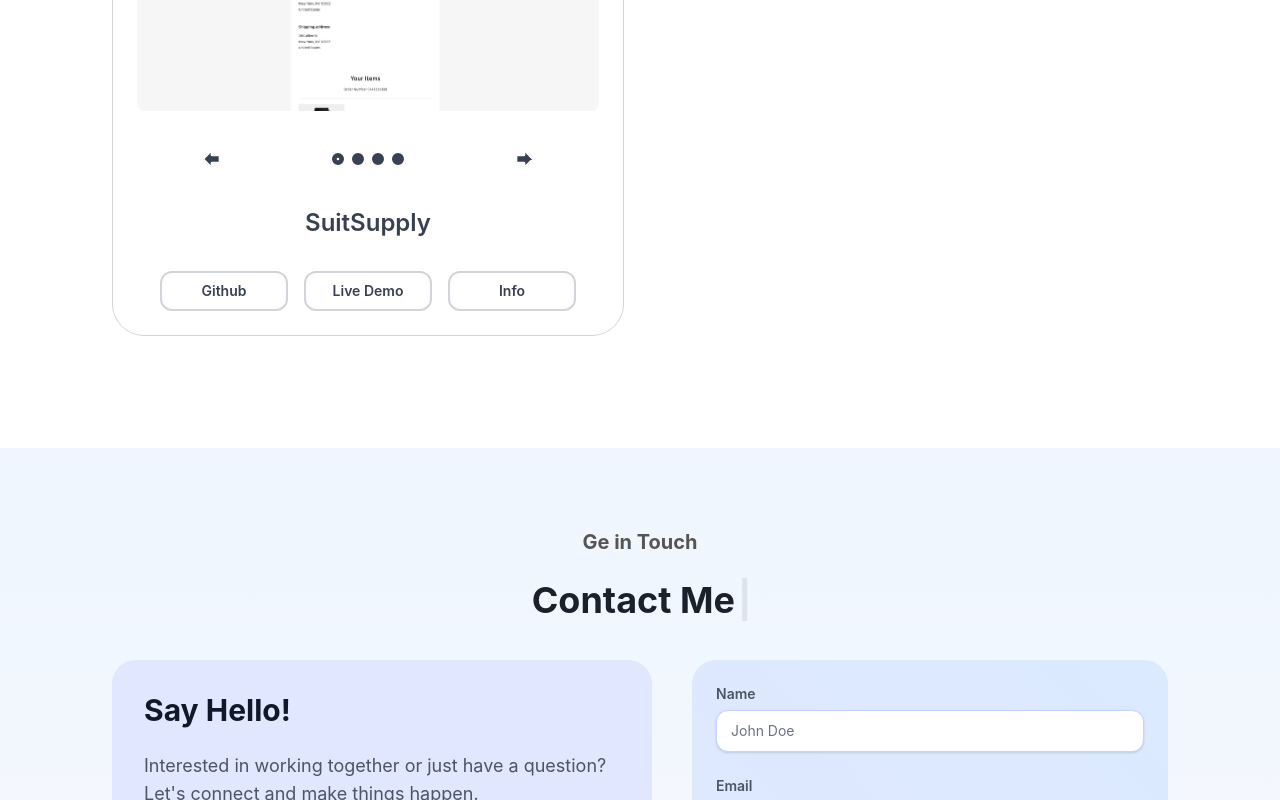
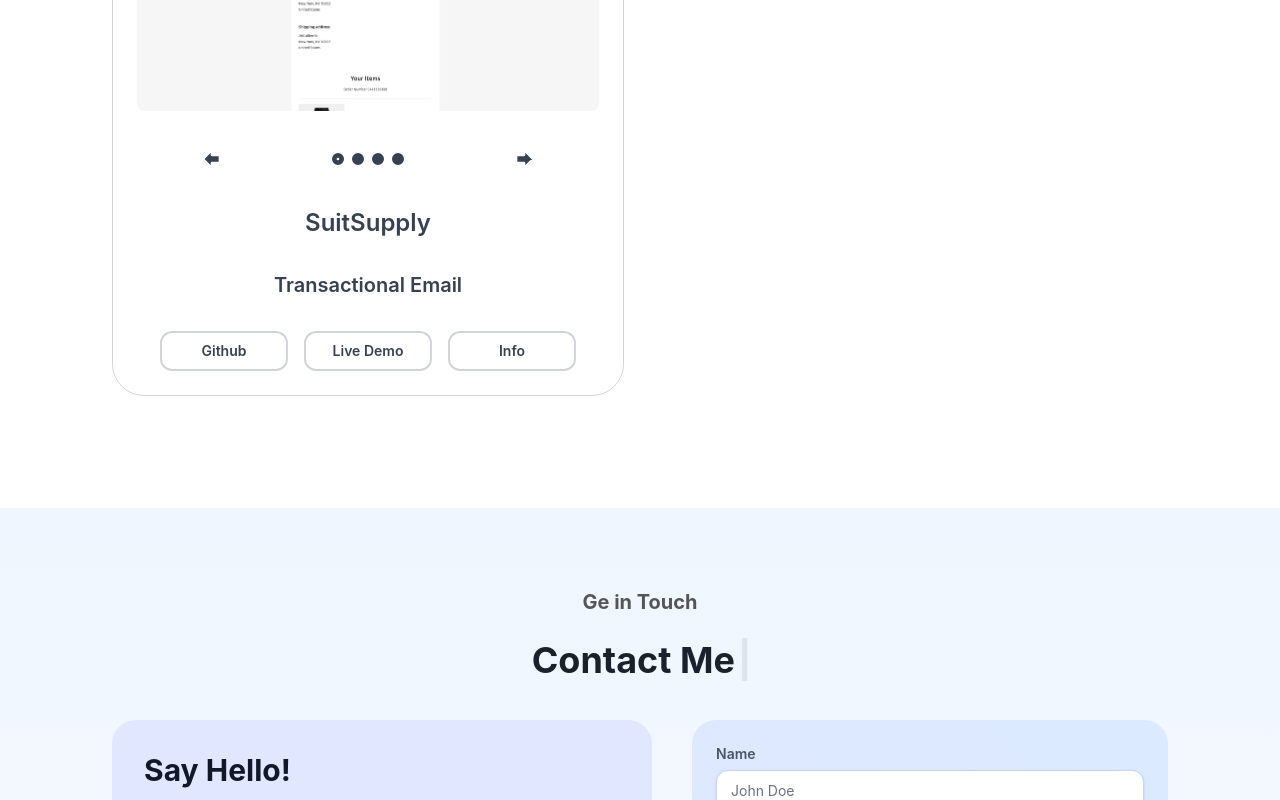
Before and after one commit to kulievdev/portfolio-website, a React (Vite) app: page / in a window 1280 px wide. Shown: the part 4960-5760 px from the top of the page. Built offline with nearby package versions, Linux system fonts and the light colour scheme.

Commit message:
Add email type

```diff
--- a/src/Pages/Projects/Project.tsx
+++ b/src/Pages/Projects/Project.tsx
@@ -21,6 +21,7 @@ type ProjectProps = {
   description: string;
   stacks: string[];
   category: string;
+  emailType?: string;
 };
 
 const Project: React.FC<ProjectProps> = ({
@@ -33,6 +34,7 @@ const Project: React.FC<ProjectProps> = ({
   description,
   stacks,
   category,
+  emailType,
 }) => {
   // const Component = window.innerWidth > 435 ? motion.div : "div";
 
@@ -146,6 +148,11 @@ const Project: React.FC<ProjectProps> = ({
             Password: {name.toLowerCase()}
           </h3>
         ) : null}
+        {category === "Email" ? (
+          <h3 className="mb-8 mt-4 text-xl font-semibold text-gray-700 desktop:text-2xl bigDesktop:text-4xl">
+            {emailType} Email
+          </h3>
+        ) : null}
         <div className="flex flex-wrap justify-center gap-4">
           {githubLink ? (
             <Cta
--- a/src/Pages/Projects/Projects.tsx
+++ b/src/Pages/Projects/Projects.tsx
@@ -42,6 +42,7 @@ const Projects: React.FC = () => {
                 description={project.description}
                 stacks={project.stacks}
                 category={project.category}
+                emailType={project.emailType}
               />
             ))}
           </div>
--- a/src/Pages/Projects/myProjects.ts
+++ b/src/Pages/Projects/myProjects.ts
@@ -334,6 +334,7 @@ const myProjects = [
   {
     projectName: "SuitSupply",
     category: "Email",
+    emailType: "Transactional",
     github: "https://github.com/kulievdev/transactional-email",
     website: "https://suitsupply-transactional-email.onrender.com/",
     images: [
```
